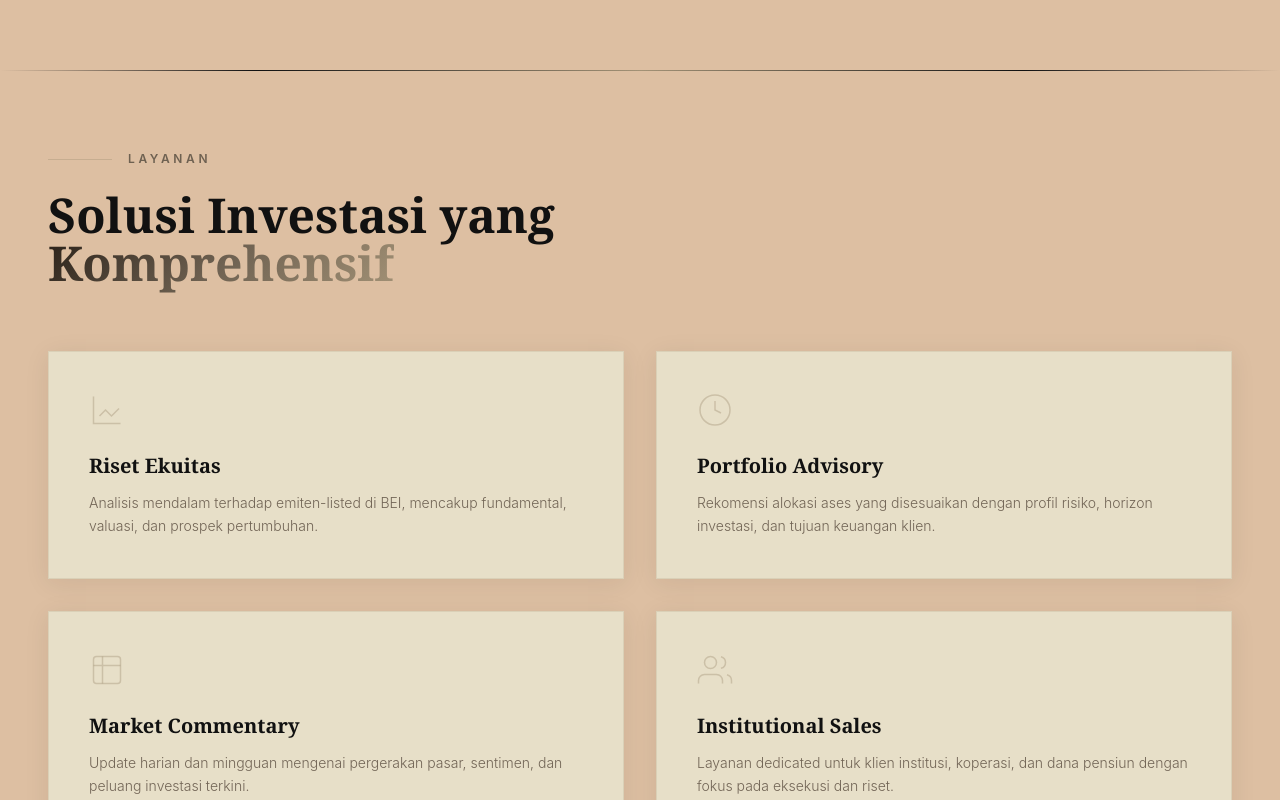
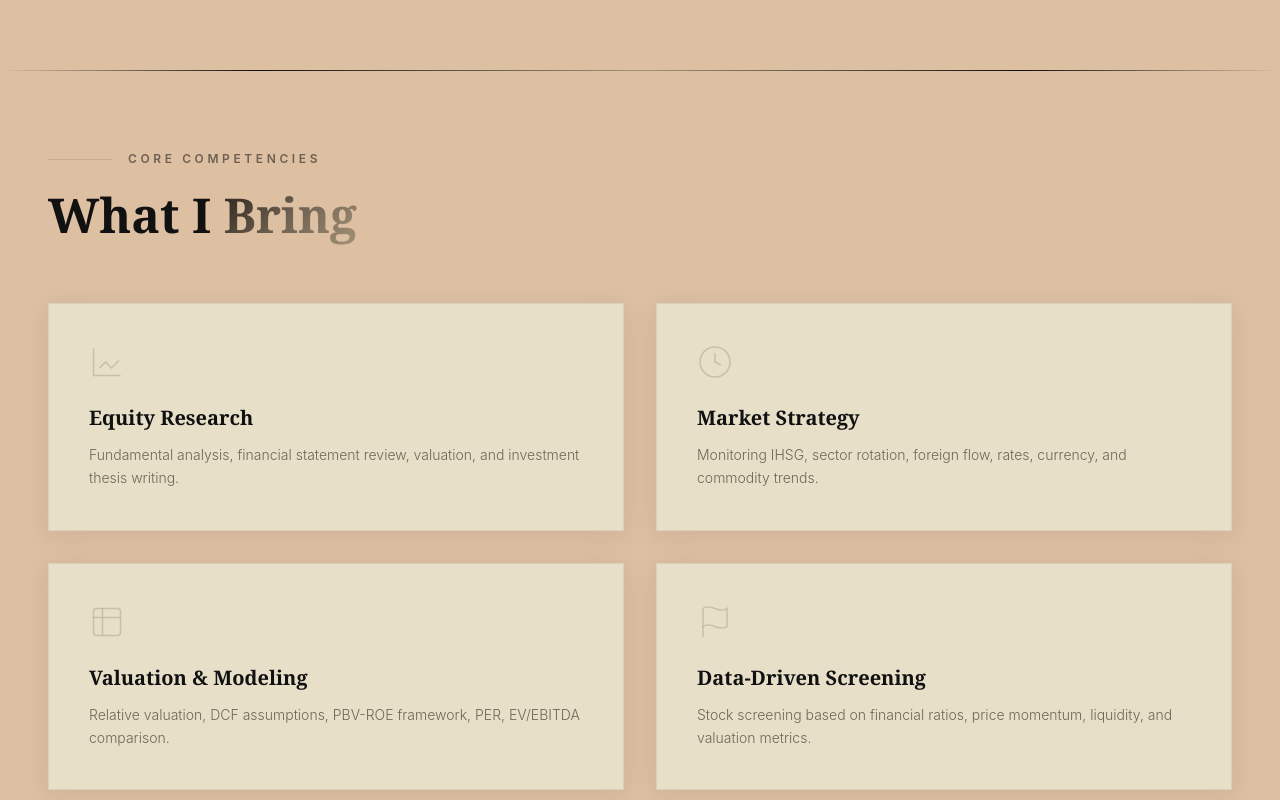
Before and after one commit to broden101/portfolio, a Next.js app: page / in a window 1280 px wide. Shown: the part 2000-2800 px from the top of the page. Built offline with nearby package versions, Linux system fonts and the light colour scheme.

Commit message:
update: services → core competencies

```diff
--- a/components/Navbar.tsx
+++ b/components/Navbar.tsx
@@ -4,7 +4,7 @@ import { useState, useEffect } from "react";
 
 const navLinks = [
   { label: "Tentang", href: "#about" },
-  { label: "Layanan", href: "#services" },
+  { label: "Competencies", href: "#services" },
   { label: "Screener", href: "/screener" },
   { label: "Market Insight", href: "#market" },
   { label: "Kontak", href: "#contact" },
--- a/components/Services.tsx
+++ b/components/Services.tsx
@@ -1,25 +1,25 @@
 "use client";
 
-const services = [
+const competencies = [
   {
     icon: (<svg className="w-9 h-9" fill="none" stroke="currentColor" strokeWidth="1" viewBox="0 0 24 24"><path d="M3 3v18h18M7 16l4-4 4 4 5-5" /></svg>),
-    title: "Riset Ekuitas",
-    desc: "Analisis mendalam terhadap emiten-listed di BEI, mencakup fundamental, valuasi, dan prospek pertumbuhan.",
+    title: "Equity Research",
+    desc: "Fundamental analysis, financial statement review, valuation, and investment thesis writing.",
   },
   {
     icon: (<svg className="w-9 h-9" fill="none" stroke="currentColor" strokeWidth="1" viewBox="0 0 24 24"><circle cx="12" cy="12" r="10" /><path d="M12 6v6l4 2" /></svg>),
-    title: "Portfolio Advisory",
-    desc: "Rekomensi alokasi ases yang disesuaikan dengan profil risiko, horizon investasi, dan tujuan keuangan klien.",
+    title: "Market Strategy",
+    desc: "Monitoring IHSG, sector rotation, foreign flow, rates, currency, and commodity trends.",
   },
   {
     icon: (<svg className="w-9 h-9" fill="none" stroke="currentColor" strokeWidth="1" viewBox="0 0 24 24"><rect x="3" y="3" width="18" height="18" rx="2" /><path d="M3 9h18M9 3v18" /></svg>),
-    title: "Market Commentary",
-    desc: "Update harian dan mingguan mengenai pergerakan pasar, sentimen, dan peluang investasi terkini.",
+    title: "Valuation & Modeling",
+    desc: "Relative valuation, DCF assumptions, PBV-ROE framework, PER, EV/EBITDA comparison.",
   },
   {
-    icon: (<svg className="w-9 h-9" fill="none" stroke="currentColor" strokeWidth="1" viewBox="0 0 24 24"><path d="M17 21v-2a4 4 0 0 0-4-4H5a4 4 0 0 0-4 4v2" /><circle cx="9" cy="7" r="4" /><path d="M23 21v-2a4 4 0 0 0-3-3.87M16 3.13a4 4 0 0 1 0 7.75" /></svg>),
-    title: "Institutional Sales",
-    desc: "Layanan dedicated untuk klien institusi, koperasi, dan dana pensiun dengan fokus pada eksekusi dan riset.",
+    icon: (<svg className="w-9 h-9" fill="none" stroke="currentColor" strokeWidth="1" viewBox="0 0 24 24"><path d="M4 15s1-1 4-1 5 2 8 2 4-1 4-1V3s-1 1-4 1-5-2-8-2-4 1-4 1z" /><line x1="4" y1="22" x2="4" y2="15" /></svg>),
+    title: "Data-Driven Screening",
+    desc: "Stock screening based on financial ratios, price momentum, liquidity, and valuation metrics.",
   },
 ];
 
@@ -30,15 +30,15 @@ export default function Services() {
       <div className="max-w-7xl mx-auto px-6 lg:px-12 pt-20">
         <div className="flex items-center gap-4 mb-6">
           <div className="w-16 h-px bg-[#A39276]/40" />
-          <span className="text-[#6E6151] text-xs tracking-[0.3em] uppercase font-semibold">Layanan</span>
+          <span className="text-[#6E6151] text-xs tracking-[0.3em] uppercase font-semibold">Core Competencies</span>
         </div>
 
         <h2 className="font-serif text-4xl md:text-5xl text-[#111111] mb-16 max-w-xl font-bold">
-          Solusi Investasi yang <span className="text-gold-gradient">Komprehensif</span>
+          What I <span className="text-gold-gradient">Bring</span>
         </h2>
 
         <div className="grid md:grid-cols-2 gap-8">
-          {services.map((s, i) => (
+          {competencies.map((s, i) => (
             <div key={i} className="card-luxury p-10 group cursor-default">
               <div className="text-[#A39276]/40 group-hover:text-[#6E6151] transition-colors duration-500 mb-6">
                 {s.icon}
```
